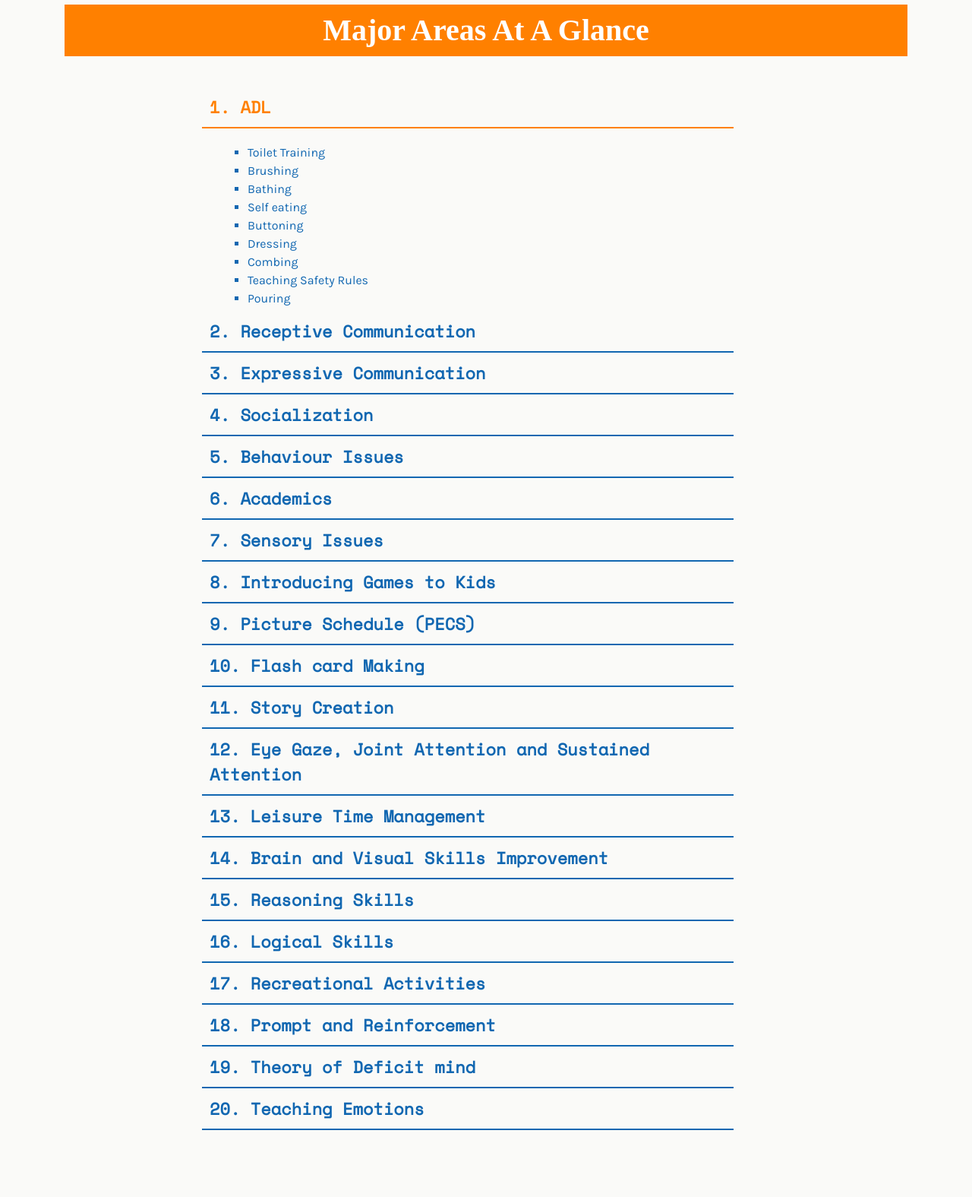
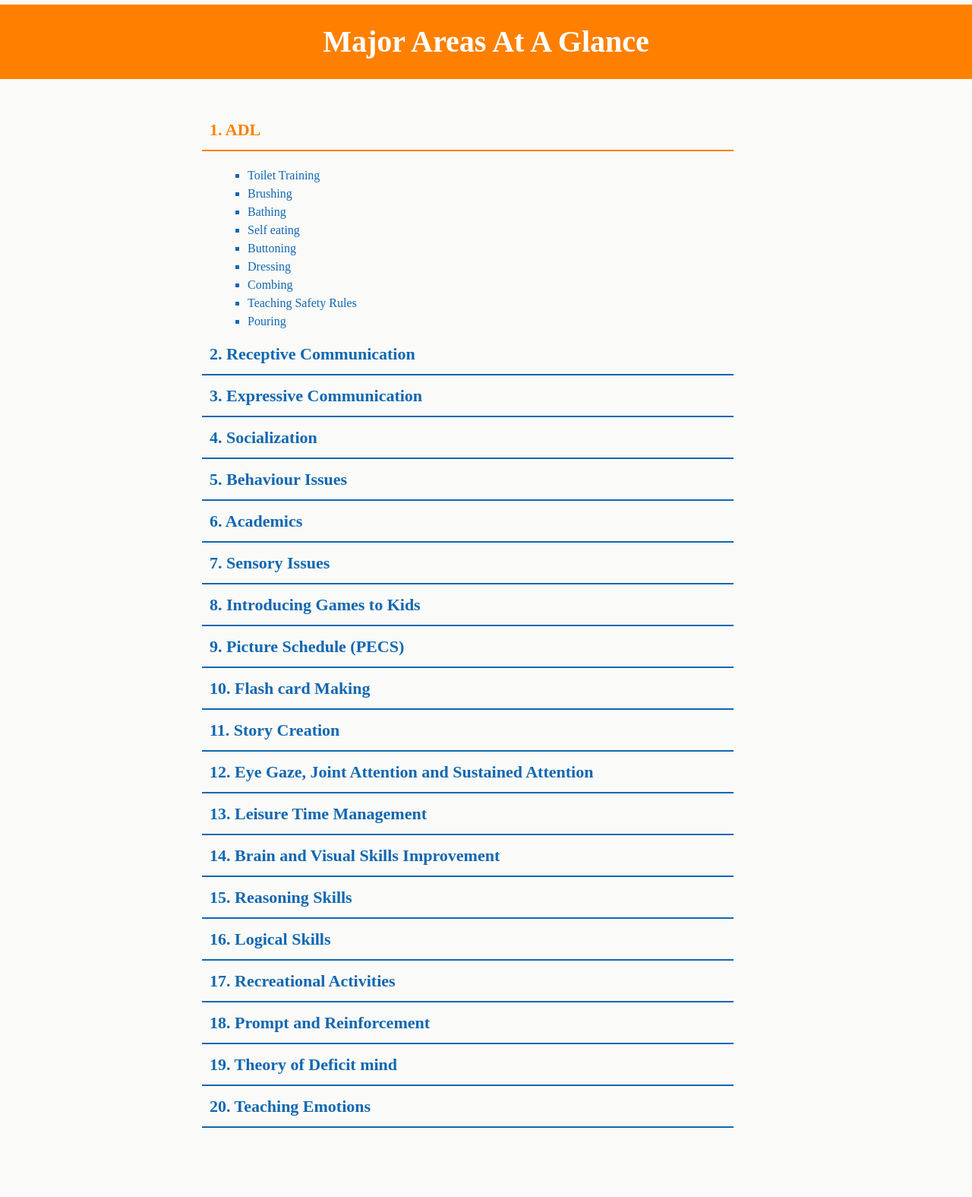
Before and after one commit to Leesha-Noble-Souls/ParentTrainingApp, a Django app: page /work_areas/ in a window 1280 px wide. Shown: the part 168-1743 px from the top of the page at 76% size. After the commit the page ends 1652 px from the top, so only its background shows below. Run offline with Django 3.2, Linux system fonts and the light colour scheme; some libraries are stand-ins or nearby versions; some web fonts are replaced.

Commit message:
new update

```diff
--- a/templates/parentTraining/work_areas.html
+++ b/templates/parentTraining/work_areas.html
@@ -30,7 +30,8 @@ summary {
   display: block;
   cursor: pointer;
   padding: 10px;
-  font-family: "Space Mono", monospace;
+  {#font-family: "Space Mono", monospace;#}
+    font-family: "Times New Roman";
   font-size: 22px;
   transition: .3s;
   border-bottom: 2px solid;
@@ -45,7 +46,7 @@ details > div {
   height: 100%;
   user-select: none;
   padding: 0 20px;
-  font-family: "Karla", sans-serif;
+  font-family: "Times New Roman";
   line-height: 1.5;
 }
 
@@ -130,8 +131,9 @@ details[open] > summary {
 </style>
 
 <div id="intro" class="basic-1">
+    <h1 style="color:white; padding: 25px; background: #ff8000;text-align: center;font-family: 'Times New Roman'">Major Areas At A Glance</h1>
+
     <div class="container">
-        <h1 style="color:white; padding: 10px; background: #ff8000;text-align: center;font-family: 'Times New Roman'">Major Areas At A Glance</h1>
 
         <div class="text-container">
 
```
